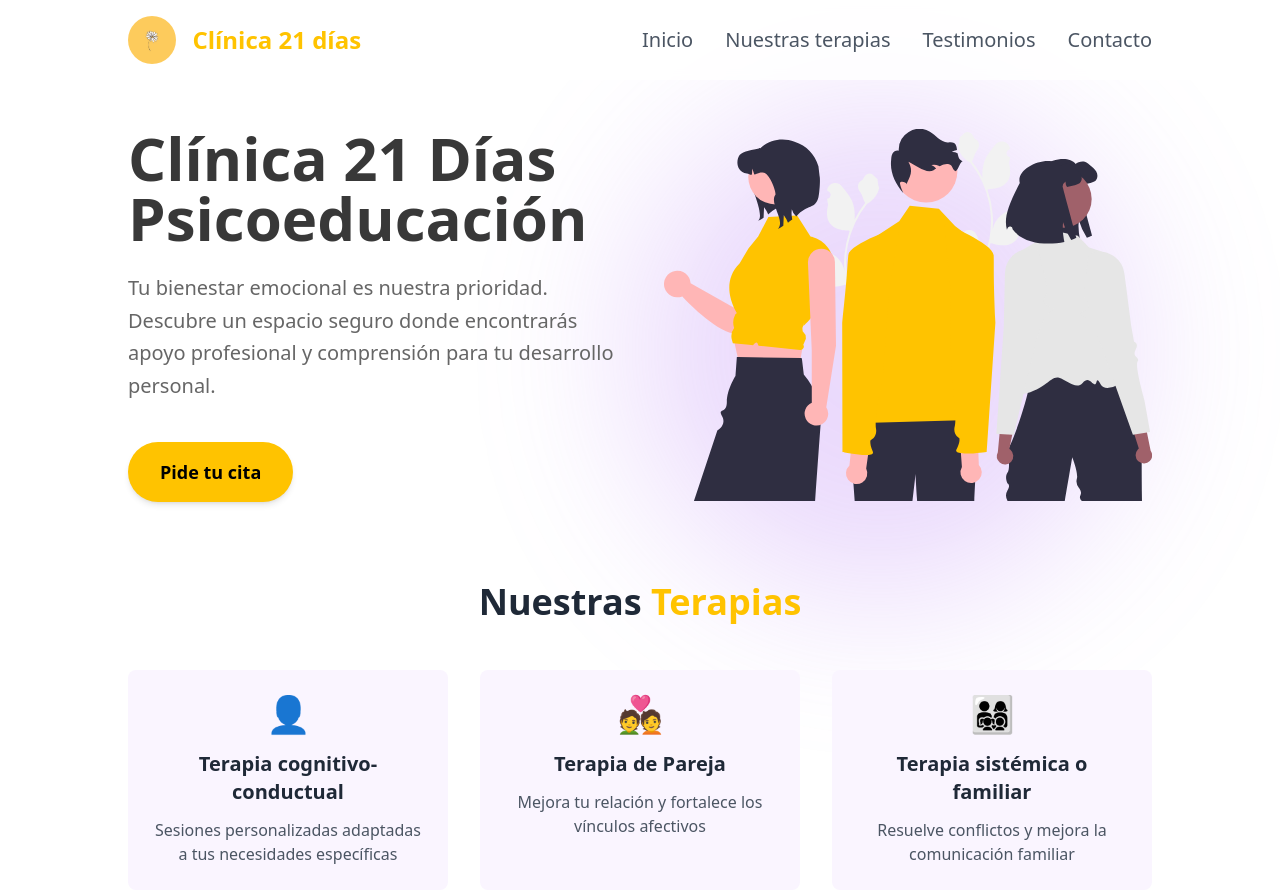
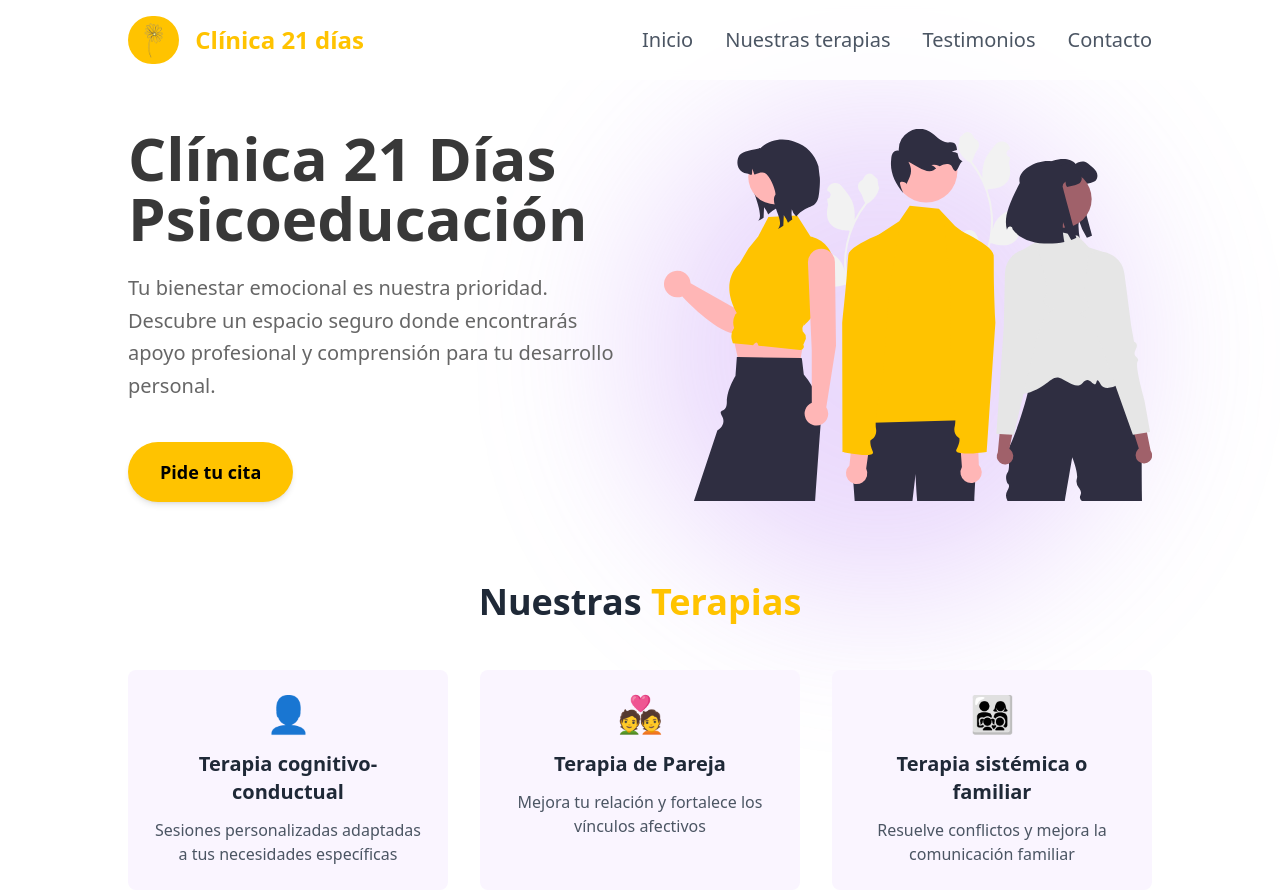
Before and after one commit to adriroca20/clinica-21-dias, an Astro site: page / in a window 1280 px wide. Shown: the top 893 px of the page. Built offline with nearby package versions, Linux system fonts and the light colour scheme; Astro itself is replaced by a stand-in of ours.

Commit message:
Add flor logo and update Navbar branding

```diff
--- a/src/components/Navbar.astro
+++ b/src/components/Navbar.astro
@@ -4,9 +4,9 @@
   <nav class="flex items-center justify-between">
     <a href="/#inicio" class="flex items-center gap-4">
       <img
-        src="/logo.jpg"
+        src="/flor.png"
         alt="21 días - Clínica de Psicología"
-        class="h-12 w-auto rounded-full"
+        class="h-12 w-auto rounded-full fill-primary-500 bg-primary-500"
       />
       <span class="text-primary-500 text-2xl font-bold">Clínica 21 días</span>
     </a>
```
Also changed, not shown: public/flor.png (added), public/svg/flor.svg (added).
